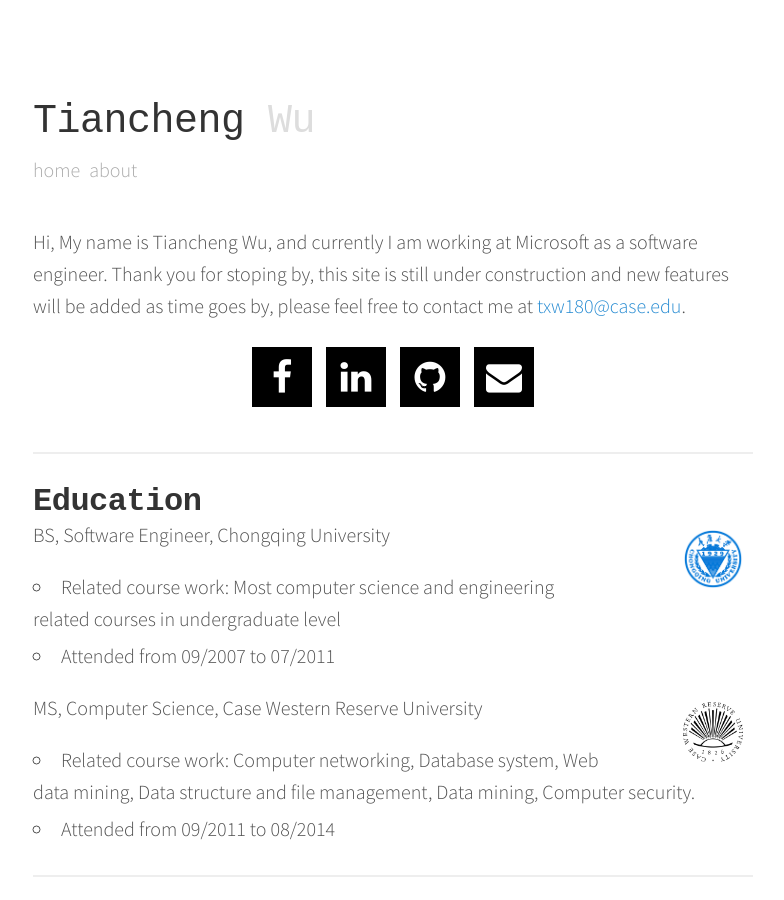
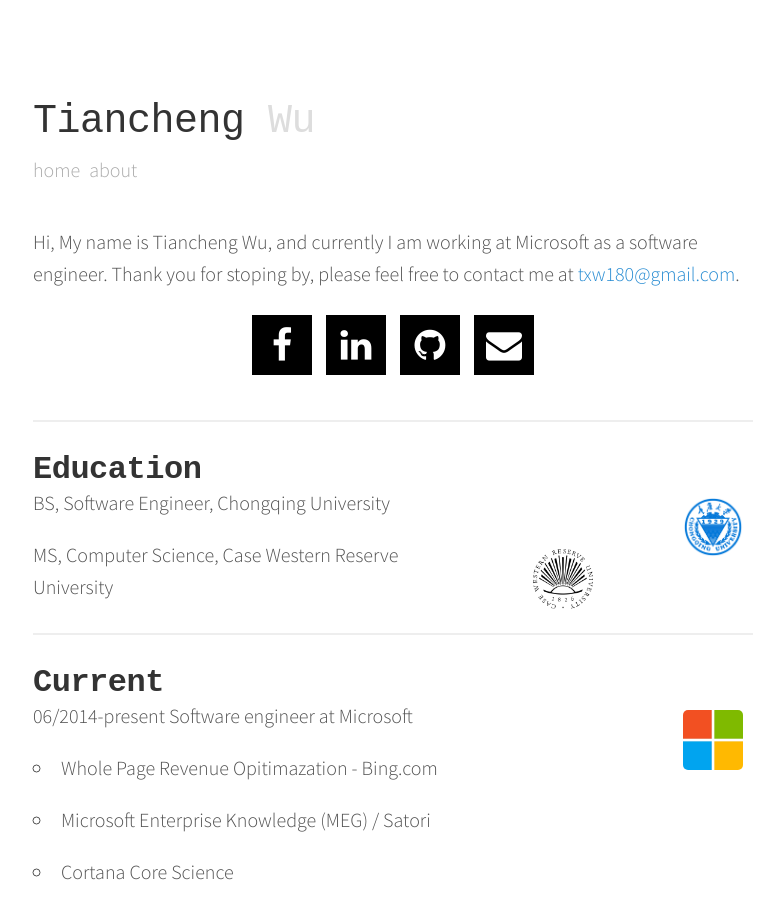
Before and after one commit to ilikeeatingrice/ilikeeatingrice.github.io, a Jekyll site: the page built from about.html, in a window 1280 px wide and 900 px high. Shown: the whole window, without its empty margins (247-1031 px from the left). Built offline with Jekyll 4.4.1, drawn with Linux system fonts in a browser that asks for light colours; nearby versions of some CDN libraries.

Commit message:
Change email contact and simplify education section
Updated email contact from txw180@case.edu to txw180@gmail.com and removed education course work details.

```diff
--- a/about.html
+++ b/about.html
@@ -5,12 +5,12 @@ layout: page
 ---
 <link rel="stylesheet" href="https://maxcdn.bootstrapcdn.com/font-awesome/4.4.0/css/font-awesome.min.css">
 <link rel=stylesheet type=text/css href="/static/style.css">
-  <p>Hi, My name is Tiancheng Wu, and currently I am working at Microsoft as a software engineer. Thank you for stoping by, this site is still under construction and new features will be added as time goes by, please feel free to contact me at  <a href="mailto:txw180@case.edu">txw180@case.edu</a>.</p>
+  <p>Hi, My name is Tiancheng Wu, and currently I am working at Microsoft as a software engineer. Thank you for stoping by, please feel free to contact me at  <a href="mailto:txw180@gmail.com">txw180@gmail.com</a>.</p>
 <div class="social_network">
   <a class="icon-link facebook" href="https://www.facebook.com/tiancheng.wu.7" target="_blank"><i class="fa fa-facebook"></i></a>
 <a class="icon-link linkedin" href="https://www.linkedin.com/pub/tiancheng-wu/7b/a40/68" target="_blank"><i class="fa fa-linkedin"></i></a>
 <a class="icon-link github" href="https://github.com/ilikeeatingrice" target="_blank"><i class="fa fa-github"></i></a>
-<a class="icon-link envelope" href="mailto:txw180@case.edu" target="_blank"><i class="fa fa-envelope"></i></a>
+<a class="icon-link envelope" href="mailto:txw180@gmail.com" target="_blank"><i class="fa fa-envelope"></i></a>
 </div>
   </div>
   <div id = "resume">
@@ -20,18 +20,10 @@ layout: page
       <div id="bs">
         <img class="logo" id ="bs" name = "bslogo" src="/static/250px-Chongqing_University_Logo.png">
         <p>BS, Software Engineer, Chongqing University</p>
-        <ul>
-          <li>Related course work: Most computer science and engineering related courses in undergraduate level</li>
-          <li>Attended from 09/2007 to 07/2011</li>
-        </ul>
       </div>
       <div id = "ms">
        <img class="logo" id ="ms" name = "mslogo" src="/static/200px-Case_Western_Reserve_University_seal.svg.png">
        <p>MS, Computer Science, Case Western Reserve University</p>
-       <ul>
-        <li>Related course work: Computer networking, Database system, Web data mining, Data structure and file management, Data mining, Computer security.</li>
-        <li>Attended from 09/2011 to 08/2014</li>
-      </ul>
     </div>
     <hr size=1>
     <h2 id="exp">Current</h2>
```
